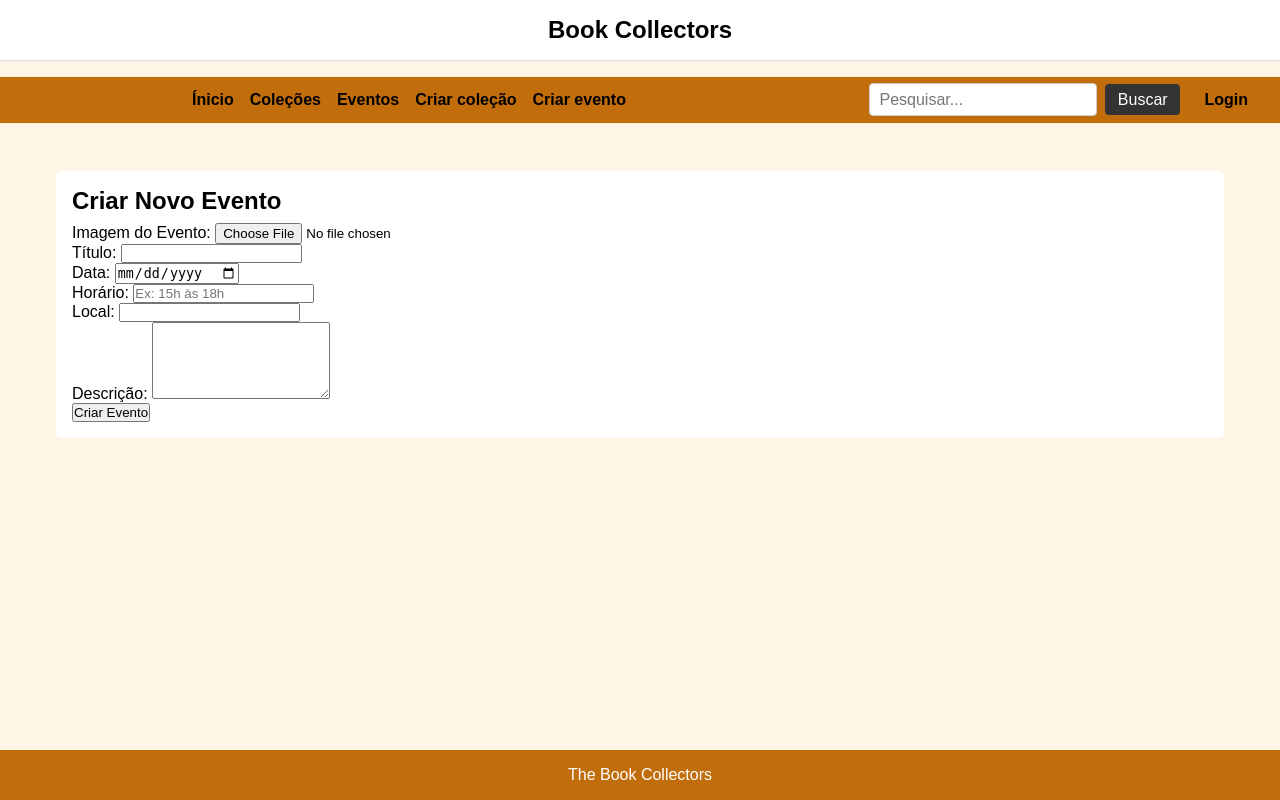
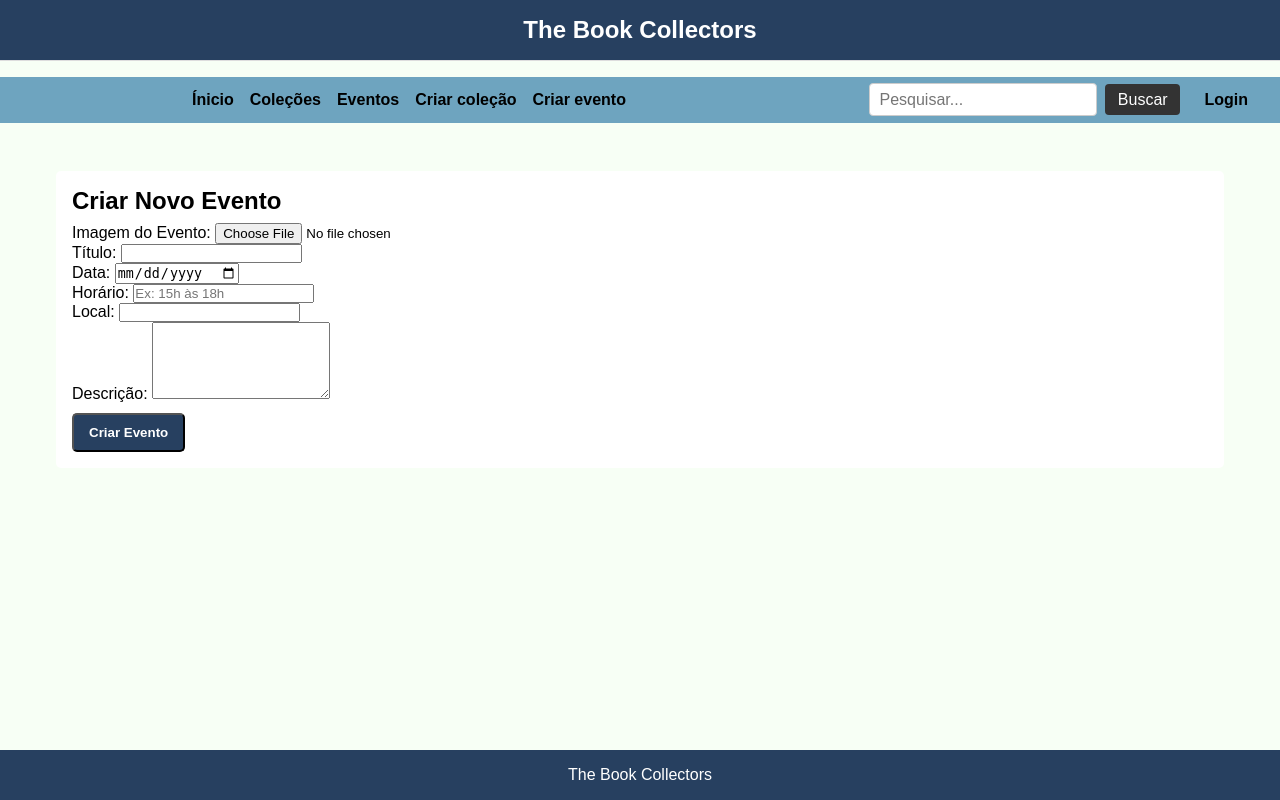
Before and after one commit to nicovicar/SINF1_2025-4, a PHP site: page /html/criar_eventos.html in a window 1280 px wide. Run offline with PHP 8.4, Linux system fonts and the light colour scheme.

Commit message:
mudanca cor palette e nome no header

```diff
--- a/css/styles.css
+++ b/css/styles.css
@@ -13,7 +13,8 @@
 
   /* Fundo e texto */
   body {
-    background-color: #FDF5E6;
+    /*background-color: #FDF5E6; */
+    background-color: #f7fff5;
     color: #000;
   }
 
@@ -21,7 +22,8 @@
   .nome-pagina {
     text-align: center;       /* Centraliza o título */
     padding: 1rem;
-    background-color: #fff;
+    color: white;
+    background-color: #274060;
     border-bottom: 1px solid #ddd;
   }
 
@@ -44,7 +46,7 @@
 
   /* Contêiner flexível (para centralizar ou limitar a largura) */
   header .contentor {
-    background-color: #c26d0c;
+    background-color: #6EA4BF;
     margin: 0 auto;
     padding: 0 1rem;
     padding-top: 0.5%;
@@ -126,7 +128,7 @@
 
   /* ---- Imagem Grande ---- */
   .contentor-cinza {
-    background-color: #4a4141;
+    background-color: #bdd6d0;
     max-width: 800px;
     margin: 4rem auto;
     padding: 1rem;           /* Espaço interno */
@@ -243,7 +245,7 @@ h3 a:hover{
   display: inline-block;
   margin-top: 10px;
   padding: 10px 15px;
-            background-color: #e66c08;
+  background-color: #274060;
   color: white;
   text-decoration: none;
   border-radius: 5px;
@@ -288,7 +290,7 @@ h3 a:hover{
     left: 0;
     width: 100%;
     height: 50px;
-    background-color: #c26d0c;
+    background-color: #274060;
     color: #fff;
     text-align: center;
     line-height: 50px;
--- a/html/PWcolecao.html
+++ b/html/PWcolecao.html
@@ -11,7 +11,7 @@
 
     <!-- Nome da página na parte superior -->
     <div class="nome-pagina">
-        <h1>Book Collectors</h1>
+        <h1>The Book Collectors</h1>
     </div>
 
     <!-- Barra de Navegação logo abaixo -->
--- a/html/PoppyWar.html
+++ b/html/PoppyWar.html
@@ -12,7 +12,7 @@
 <body>
 
     <div class="nome-pagina">
-        <h1>Book Collectors</h1>
+        <h1>The Book Collectors</h1>
     </div>
 
     <header>
--- a/html/collections.html
+++ b/html/collections.html
@@ -12,7 +12,7 @@
 
     <!-- Nome da página -->
     <div class="nome-pagina">
-        <h1>Book Collectors</h1>
+        <h1> The Book Collectors</h1>
     </div>
 
     <!-- Barra de Navegação -->
--- a/html/criar_colecao.html
+++ b/html/criar_colecao.html
@@ -9,7 +9,7 @@
 <body>
   <!-- Título da Página -->
   <div class="nome-pagina">
-    <h1>Book Collectors</h1>
+    <h1> The Book Collectors</h1>
   </div>
 
   <!-- Barra de Navegação -->
--- a/html/criar_eventos.html
+++ b/html/criar_eventos.html
@@ -8,7 +8,7 @@
 </head>
 <body>
   <div class="nome-pagina">
-    <h1>Book Collectors</h1>
+    <h1>The Book Collectors</h1>
   </div>
 
   <header>
@@ -60,7 +60,7 @@
           <label for="description">Descrição:</label>
           <textarea id="description" name="description" rows="5" required></textarea>
         </div>
-        <button type="submit">Criar Evento</button>
+        <button class="btn-colecao" type="submit">Criar Evento</button>
       </form>
     </section>
   </main>
--- a/html/eventos.html
+++ b/html/eventos.html
@@ -9,7 +9,7 @@
 <body class="eventos-page">
   <!-- Cabeçalho com o nome da página -->
   <div class="nome-pagina">
-    <h1>Book Collectors</h1>
+    <h1>The Book Collectors</h1>
   </div>
 
   <!-- Barra de Navegação -->
--- a/html/index.html
+++ b/html/index.html
@@ -12,7 +12,7 @@
 
     <!-- Nome da página na parte superior -->
     <div class="nome-pagina">
-        <h1>Book Collectors</h1>
+        <h1> The Book Collectors</h1>
     </div>
 
     <!-- Barra de Navegação logo abaixo -->
--- a/html/login.html
+++ b/html/login.html
@@ -12,7 +12,7 @@
 <body>
       <!-- Nome da página na parte superior -->
       <div class="nome-pagina">
-        <h1>Book Collectors</h1>
+        <h1>The Book Collectors</h1>
     </div>
 
     <!-- Barra de Navegação logo abaixo -->
--- a/html/resultados.html
+++ b/html/resultados.html
@@ -12,7 +12,7 @@
 <body>
         <!-- Nome da página na parte superior -->
      <div class="nome-pagina">
-         <h1>Book Collectors</h1>
+         <h1>The Book Collectors</h1>
     </div>
 
     <header>
--- a/html/signup.html
+++ b/html/signup.html
@@ -12,7 +12,7 @@
 <body>
        <!-- Nome da página na parte superior -->
        <div class="nome-pagina">
-        <h1>Book Collectors</h1>
+        <h1>The Book Collectors</h1>
     </div>
 
     <!-- Barra de Navegação logo abaixo -->
```
Lines whose indentation alone changed are shown as unchanged.
